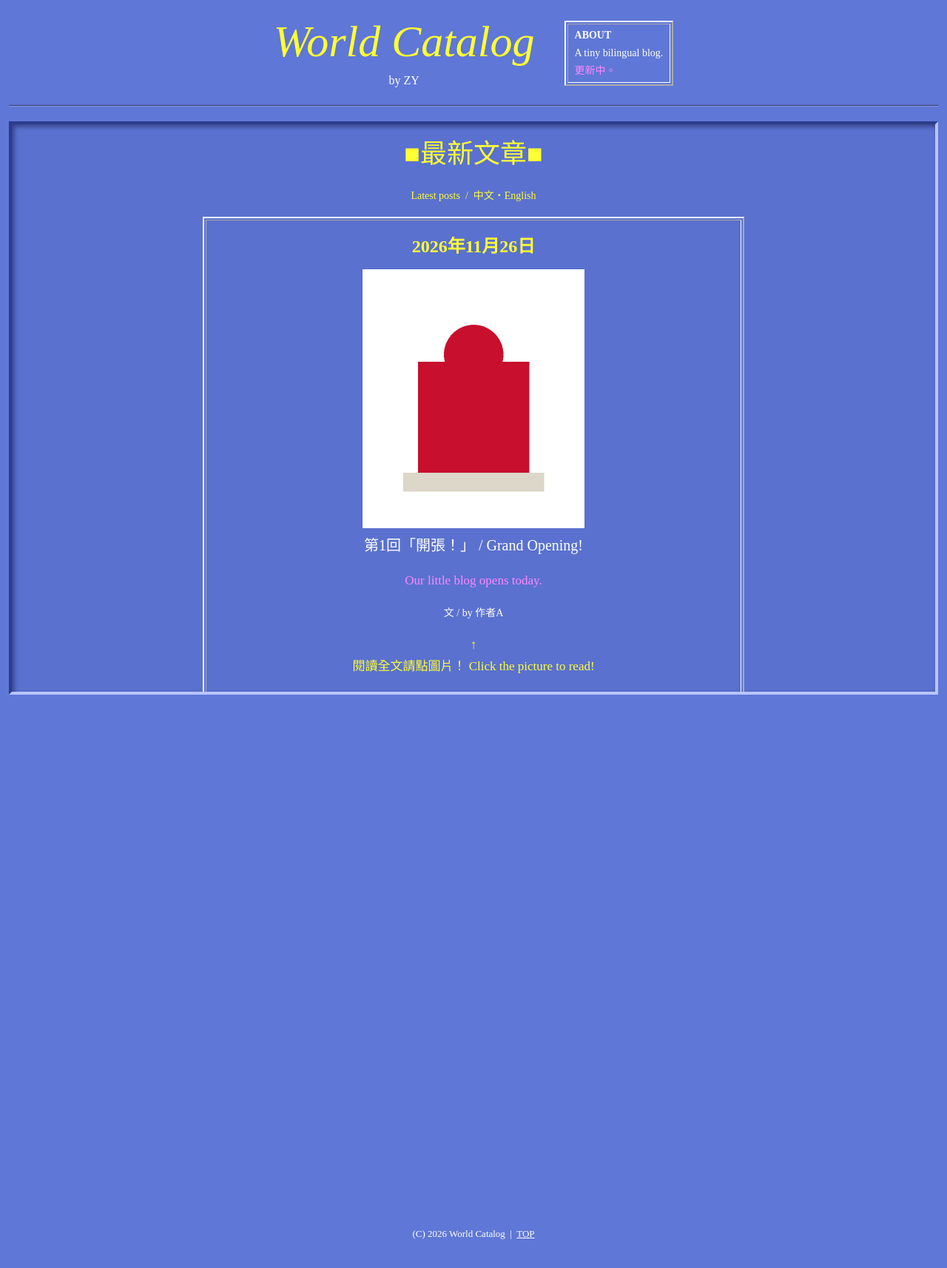
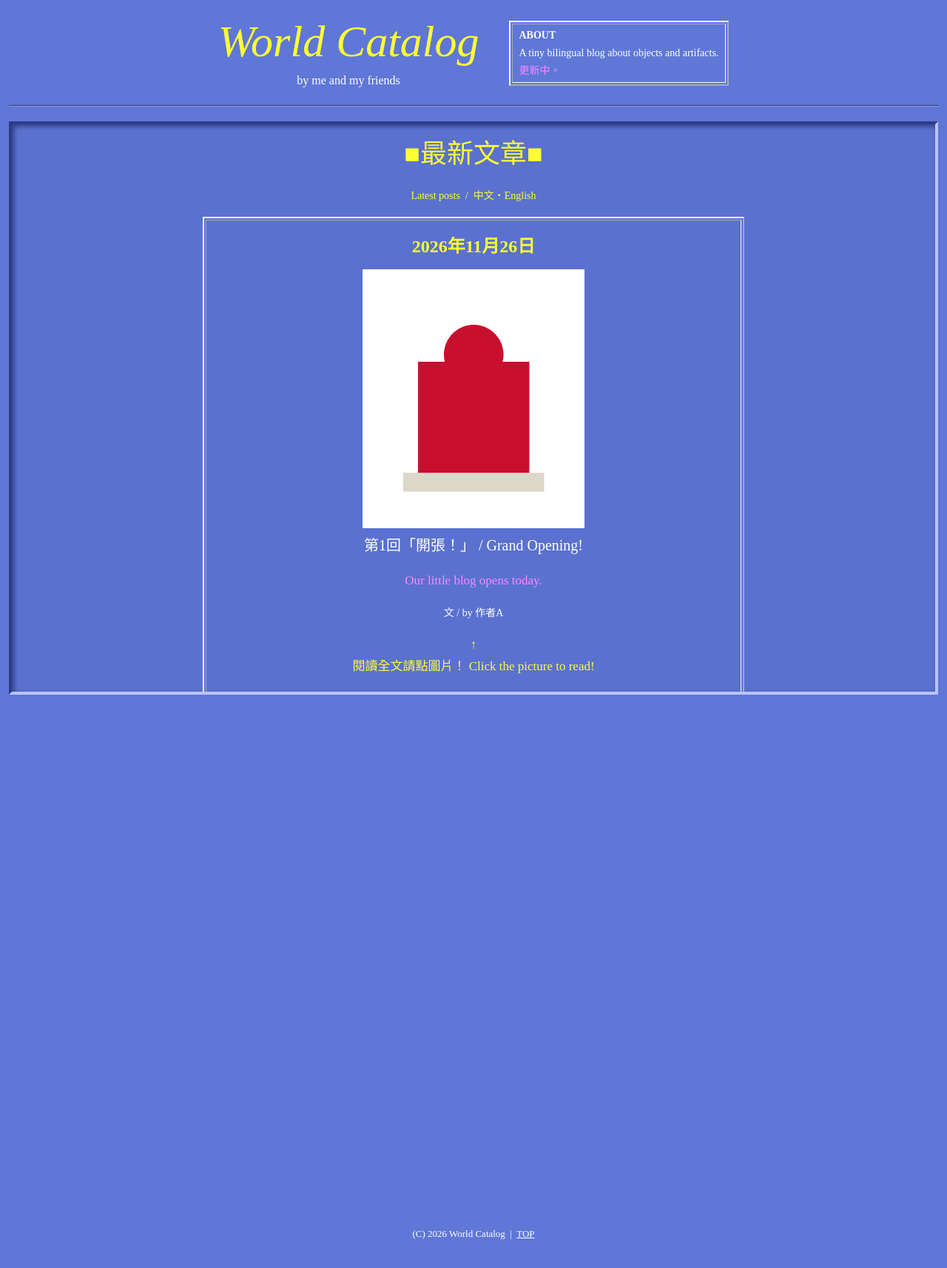
Before and after one commit to ZENYA-H/ZENYA-H.github.io, a Jekyll site: the page built from index.html, in a window 1280 px wide. Shown: the top 1714 px of the page at 74% size. Built offline with Jekyll 4.4.1, drawn with Linux system fonts in a browser that asks for light colours.

Commit message:
Update _config.yml

```diff
--- a/_config.yml
+++ b/_config.yml
@@ -1,7 +1,7 @@
 # 網站基本設定 / Site settings
 title: "World Catalog"
-tagline: "by ZY"
-description: "A tiny bilingual blog."
+tagline: "by me and my friends"
+description: "A tiny bilingual blog about objects and artifacts."
 lang: zh-Hant
 
 # 如果網址是 https://帳號.github.io/repo名稱/ ，把 baseurl 改成 "/repo名稱"
```
